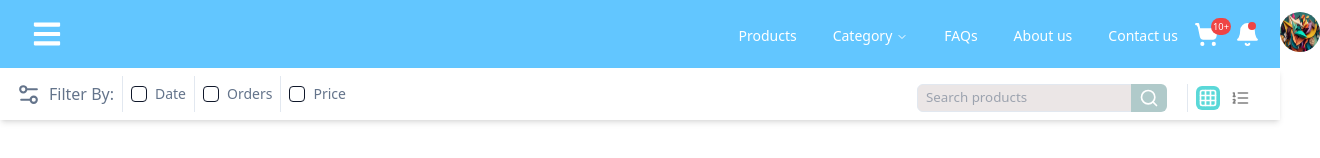
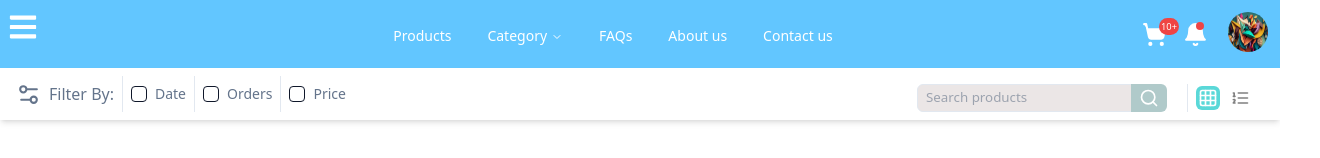
Before and after one commit to chriford-siame/ProdZM, a React (Create React App) app: page / in a window 1280 px wide. Shown: the top 158 px of the page, 1320 px wide, since content can reach past the window. Built offline with nearby package versions, Linux system fonts and the light colour scheme.

Commit message:
Fix broken nav content alignment

```diff
--- a/src/components/Navbar/Navbar.tsx
+++ b/src/components/Navbar/Navbar.tsx
@@ -11,17 +11,18 @@ import { Bell, ShoppingBasketIcon, ShoppingCart } from 'lucide-react'
 export default function Navbar() {
     return (
         <React.Fragment>
-            <div className='flex justify-between bg-[#62C6FF] py-3'>
-                <div className='flex container items-center '>
+            <div className='flex justify-between bg-[#62C6FF] py-3 w-full'>
+                <div className=' flex align-self-center justify-center px-2'>
                     <Sidebar />
                 </div>
+
                 <div className='hidden md:block lg:block xl:block pt-1'>
                     {NavigationMenuDemo()}
                 </div>
                 <div className='block md:hidden lg:hidden xl:hidden pt-1'>
                     {CategoryNavMenu()}
                 </div>
-                <div className='flex gap-6 '>
+                <div className='flex gap-6 pr-3'>
                     <div className='flex gap-1 items-center'>
                         <div className='flex'>
                             <a className='flex' href="/product/cart">
```
